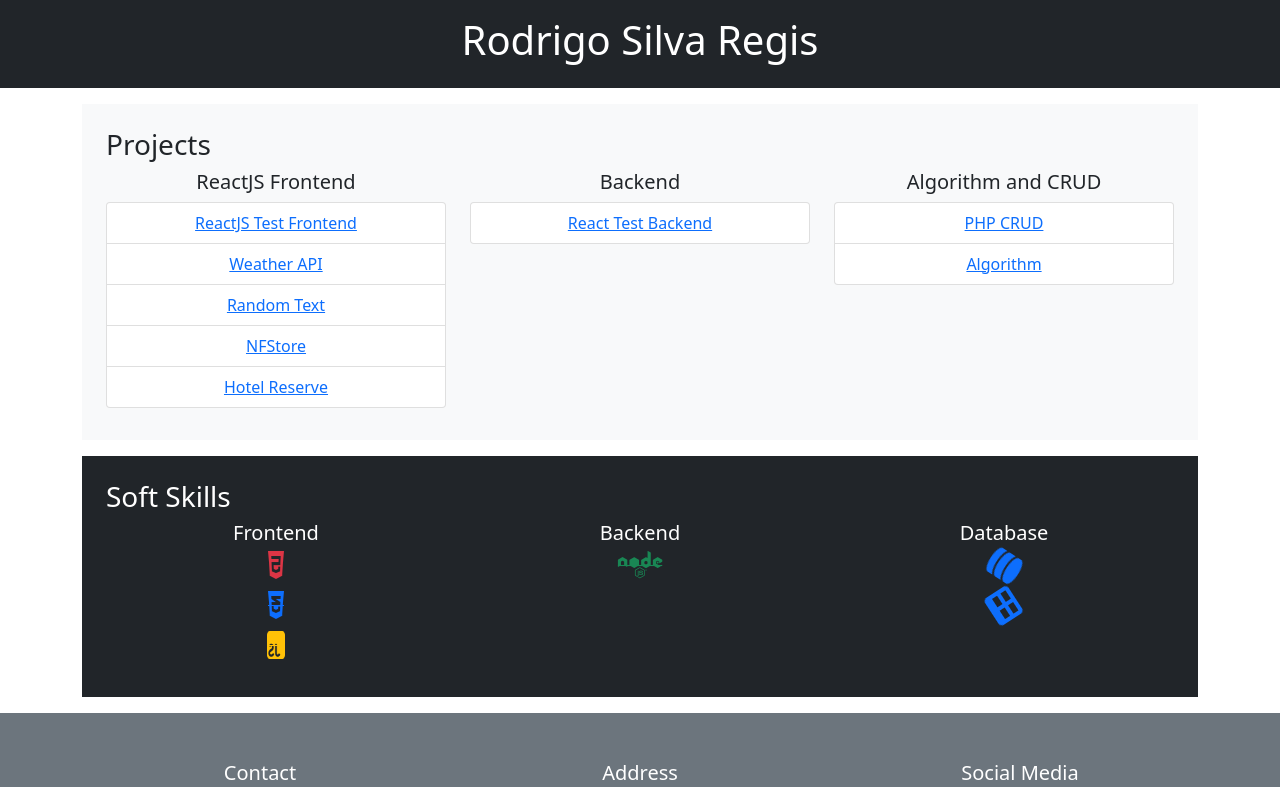
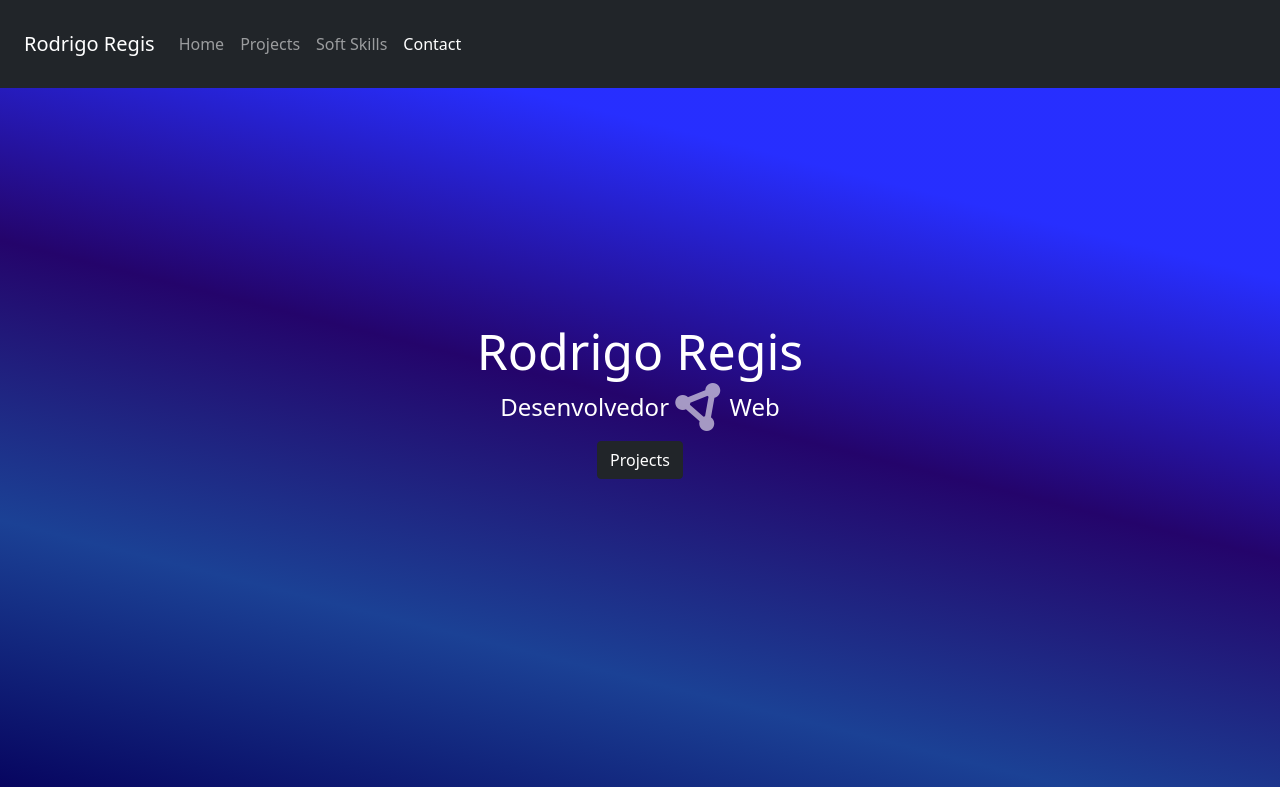
Before and after one commit to rodrigorunner/Portifolio, a React (Create React App) app: page / in a window 1280 px wide. Shown: the top 787 px of the page. Built offline with nearby package versions, Linux system fonts and the light colour scheme.

Commit message:
changes done!

```diff
--- a/public/index.html
+++ b/public/index.html
@@ -12,9 +12,10 @@
 
     <title>Rodrigo Regis</title>
   </head>
-  <body>
+  <body data-spy="scroll" data-target="#navbar">
     <main id="root"></main>
 
-    <script src="https://cdn.jsdelivr.net/npm/bootstrap@5.0.2/dist/js/bootstrap.bundle.min.js" integrity="sha384-MrcW6ZMFYlzcLA8Nl+NtUVF0sA7MsXsP1UyJoMp4YLEuNSfAP+JcXn/tWtIaxVXM" crossorigin="anonymous"></script>
+    <script src="https://cdn.jsdelivr.net/npm/jquery@3.5.1/dist/jquery.slim.min.js" integrity="sha384-DfXdz2htPH0lsSSs5nCTpuj/zy4C+OGpamoFVy38MVBnE+IbbVYUew+OrCXaRkfj" crossorigin="anonymous"></script>
+    <script src="https://cdn.jsdelivr.net/npm/bootstrap@4.6.2/dist/js/bootstrap.bundle.min.js" integrity="sha384-Fy6S3B9q64WdZWQUiU+q4/2Lc9npb8tCaSX9FK7E8HnRr0Jz8D6OP9dO5Vg3Q9ct" crossorigin="anonymous"></script>
   </body>
 </html>
--- a/src/App.js
+++ b/src/App.js
@@ -4,6 +4,7 @@ import Project from "./components/Project"
 import Tech from "./components/Tech"
 import Footer from "./components/Footer"
 import Loader from "./components/Loader"
+import Home from "./components/Home"
 import "./index"
 
 
@@ -14,7 +15,7 @@ const App = () => {
 
     setTimeout(() => {
       setLoading(true)
-    }, 1000)
+    }, 1500)
 
   })
 
@@ -26,13 +27,17 @@ const App = () => {
     <section>
       <Header name={"Rodrigo Silva Regis"}/>
 
-      <div className="container mt-3">
+      <div id="home" className="home p-3">
+        <Home />
+      </div>
 
-          <div className="bg-light p-4">
+      <div className="container" data-spy="scroll" data-target="#nav-scroll" data-offset="0">
+
+          <div id="projects" className="bg-light p-2">
             <Project title={"Projects"} />
           </div>
 
-          <div className="mt-3 bg-dark text-white p-4">
+          <div id="soft" className="mt-3 bg-dark text-white p-2">
             <Tech title={"Soft Skills"}/>
           </div>
 
--- a/src/components/Footer.js
+++ b/src/components/Footer.js
@@ -1,6 +1,6 @@
 const Footer = () => {
     return(
-        <footer className="bg-secondary p-5 mt-3 text-white">
+        <footer  id="contact" className="bg-secondary p-5 mt-3 text-white">
             <div className="container">
                 <div className="row">
 
--- a/src/components/Header.js
+++ b/src/components/Header.js
@@ -1,8 +1,27 @@
 const Header = ({ name }) => {
     return(
-        <nav className="bg-dark text-white p-3 text-center">
-            <h1>{name}</h1>
-        </nav>
+        <nav className="navbar navbar-expand-lg fixed-top navbar-dark p-4 bg-dark" id="navbar">
+        <a className="navbar-brand" href="#home">Rodrigo Regis</a>
+        <button className="navbar-toggler" type="button" data-toggle="collapse" data-target="#navbarNav" aria-controls="navbarNav" aria-expanded="false" aria-label="Toggle navigation">
+          <span className="navbar-toggler-icon"></span>
+        </button>
+        <div className="collapse navbar-collapse" id="navbarNav">
+          <ul className="navbar-nav">
+            <li className="nav-item active">
+              <a className="nav-link" href="#home">Home <span className="sr-only">(current)</span></a>
+            </li>
+            <li className="nav-item">
+              <a className="nav-link" href="#projects">Projects</a>
+            </li>
+            <li className="nav-item">
+              <a className="nav-link" href="#soft">Soft Skills</a>
+            </li>
+            <li className="nav-item">
+              <a className="nav-link" href="#contact">Contact</a>
+            </li>
+          </ul>
+        </div>
+      </nav>
     )
 }
 
--- /dev/null
+++ b/src/components/Home.js
@@ -0,0 +1,18 @@
+import "./index.css"
+
+const Home = () => {
+    return(
+        <div className="container">
+            <div className="row">
+                <div className="col-md-6 mx-auto">
+                    <h1>Rodrigo Regis</h1>
+                    <p>Desenvolvedor <i className="fa-sharp fa-solid fa-circle-nodes fa-fade fa-2xl"></i> Web</p>
+                </div>
+            </div>
+            <a href="#projects" className="btn btn-dark" >Projects</a>
+        </div>
+
+    )
+}
+
+export default Home
--- a/src/components/Project.js
+++ b/src/components/Project.js
@@ -1,6 +1,6 @@
 const Project = ({ title }) => {
     return(
-        <>
+        <div className="mt-5">
             <h3>{title}</h3>
             <div className="row projects">
 
@@ -48,7 +48,7 @@ const Project = ({ title }) => {
                     </ul>
                 </div>
             </div>
-        </>
+        </div>
     )
 }
 
--- a/src/components/Tech.js
+++ b/src/components/Tech.js
@@ -1,8 +1,8 @@
 const Tech = ({ title }) => {
     return(
-        <>
+        <div>
             <h3>{title}</h3>
-            <div className="row text-center">
+            <div className="row text-center mt-5">
                 <div className="col-sm-12 col-md-4">
                     <h5>Frontend</h5>
                     <p><i className="fa-brands fa-html5 fa-flip text-danger fa-2xl"></i></p>
@@ -16,11 +16,11 @@ const Tech = ({ title }) => {
                 <div className="col-sm-12 col-md-4">
                     <h5>Database</h5>
                     <p><i className="fa-sharp fa-solid fa-database bg-primary text-primary fa-spin fa-2xl"></i></p>
-                    <p><i className="mt-2 fa-solid fa-table fa-spin bg-primary text-primary fa-spin-reverse fa-2xl"></i></p>
+                    <p className="mt-4"><i className="fa-solid fa-table fa-spin bg-primary text-primary fa-spin-reverse fa-2xl"></i></p>
                 </div>
             </div>
 
-        </>
+        </div>
     )
 }
 
--- /dev/null
+++ b/src/components/index.css
@@ -0,0 +1,21 @@
+.home {
+    background: rgb(6,2,93);
+    background: linear-gradient(14deg, rgba(6,2,93,1) 0%,
+    rgba(27,65,149,1) 25%, rgba(36,4,107,1) 50%,
+    rgba(0,9,255,0.8463760504201681) 75%);
+    height: 100vh;
+    display: flex;
+    flex-direction: row;
+    justify-content: center;
+    align-items: center;
+    text-align: center;
+    color: white;
+}
+
+.home h1 {
+    font-size: 50px;
+}
+
+.home p {
+    font-size: 24px;
+}
```
Also changed, not shown: src/data.js (deleted).
